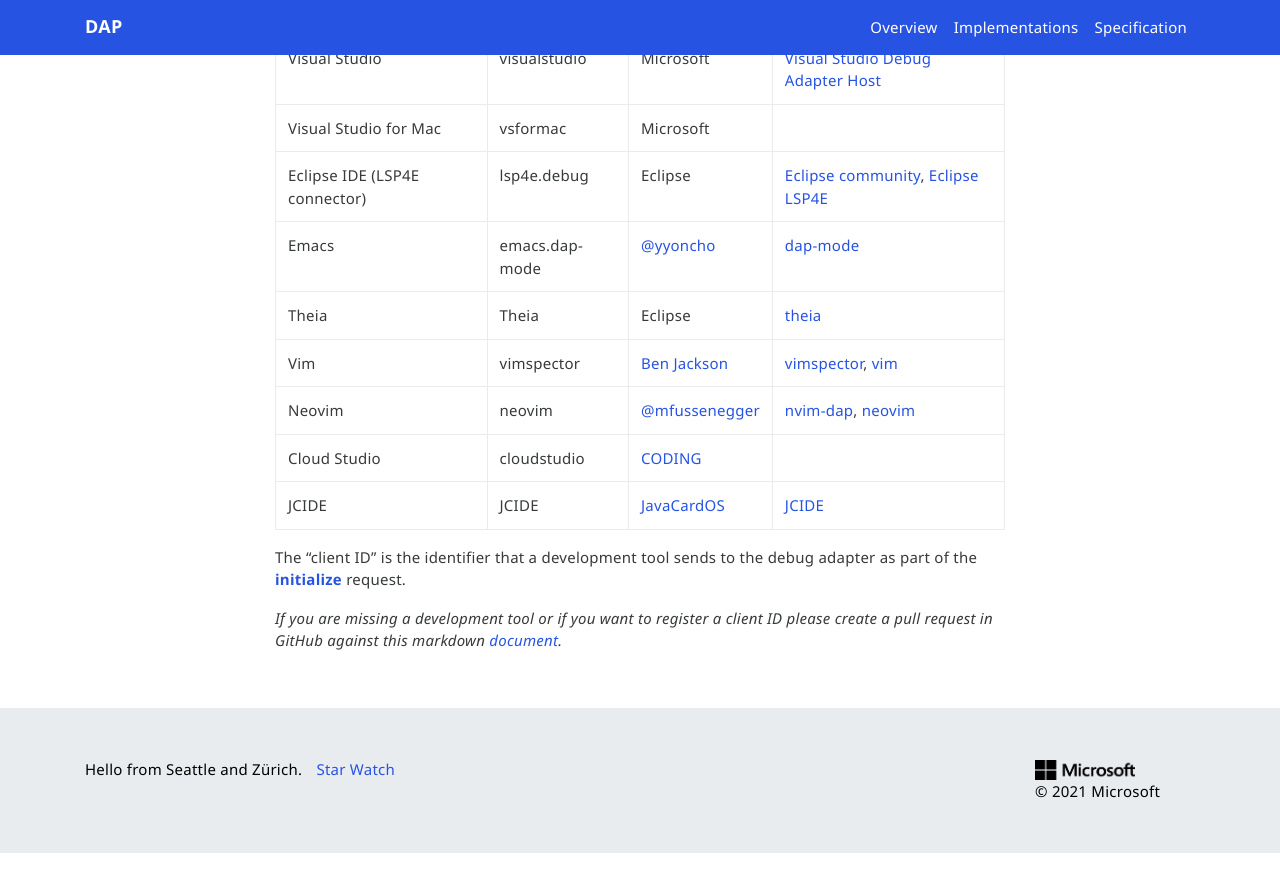
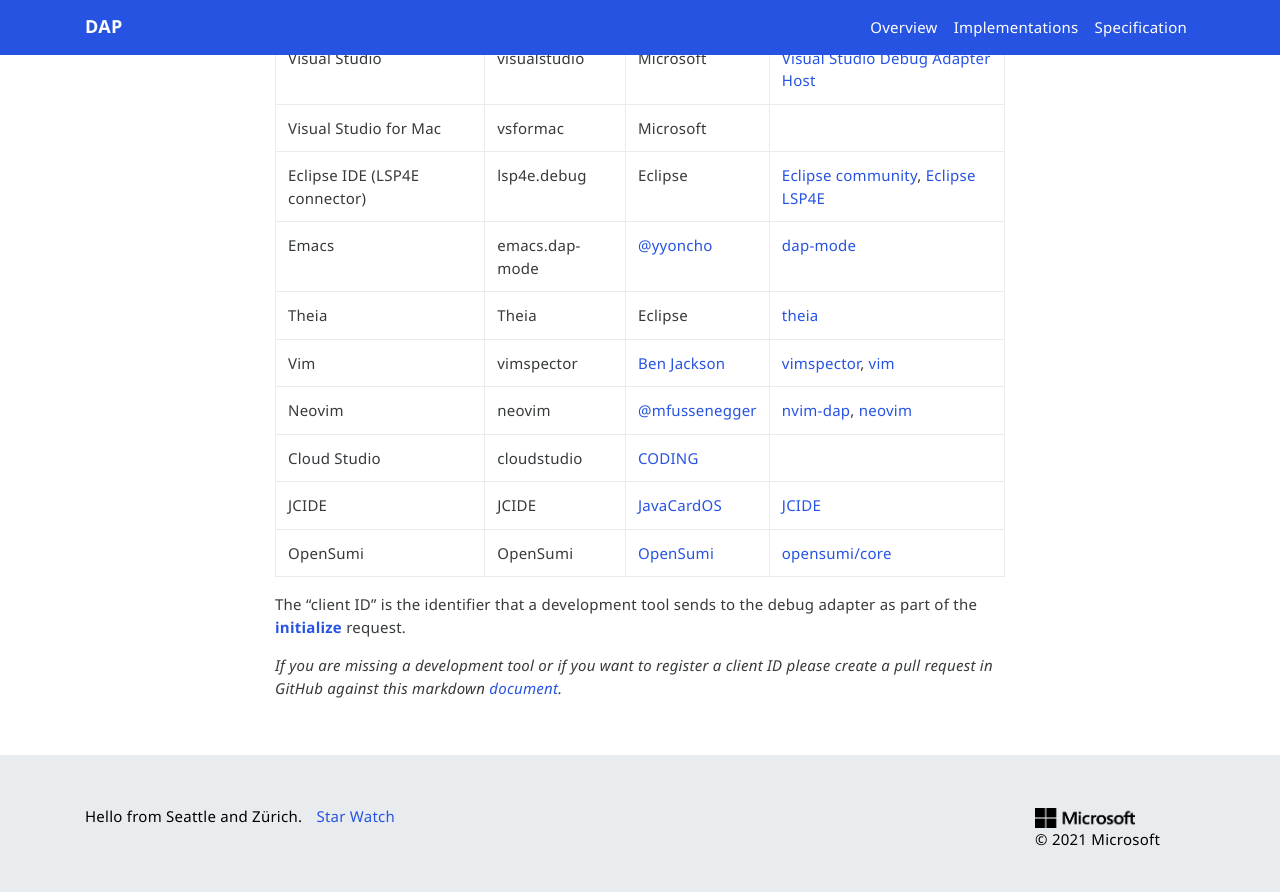
Before and after one commit to microsoft/debug-adapter-protocol, a Jekyll site: the page built from _implementors/tools.md, in a window 1280 px wide and 900 px high, scrolled down 327 px. Shown: the top 892 px of the window. Built offline with Jekyll 4.4.1, drawn with Linux system fonts in a browser that asks for light colours; nearby versions of some CDN libraries; comment, search, counter and statistics services are not loaded; before the commit the page ends 1180 px from its top, so only the background shows below that.

Commit message:
Add OpenSumi to the Implementations tools
repo: https://github.com/opensumi/core

![image](https://user-images.githubusercontent.com/20262815/148341239-f0c04a0d-8406-43ce-a9ef-de2f50a02687.png)

```diff
--- a/_implementors/tools.md
+++ b/_implementors/tools.md
@@ -19,7 +19,8 @@
 | Vim                           | vimspector   | [Ben Jackson](https://github.com/puremourning) | [vimspector](https://github.com/puremourning/vimspector), [vim](https://github.com/vim/vim)
 | Neovim                        | neovim       | [@mfussenegger](https://github.com/mfussenegger) | [nvim-dap](https://github.com/mfussenegger/nvim-dap), [neovim](https://github.com/neovim/neovim)
 | Cloud Studio                  | cloudstudio  | [CODING](https://studio.dev.tencent.com/)
-| JCIDE                         | JCIDE        | [JavaCardOS](https://www.javacardos.com/)   | [JCIDE](https://www.javacardos.com/tools)|
+| JCIDE                         | JCIDE        | [JavaCardOS](https://www.javacardos.com/)   | [JCIDE](https://www.javacardos.com/tools)
+| OpenSumi                      | OpenSumi     | [OpenSumi](https://github.com/opensumi)   | [opensumi/core](https://github.com/opensumi/core)|
 {: .table .table-bordered .table-responsive}
 
 The "client ID" is the identifier that a development tool sends to the debug adapter as part of the [**initialize**](../../specification#Requests_Initialize) request.
```
